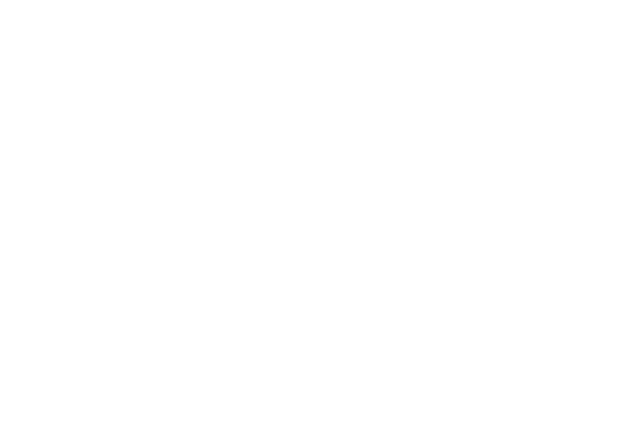
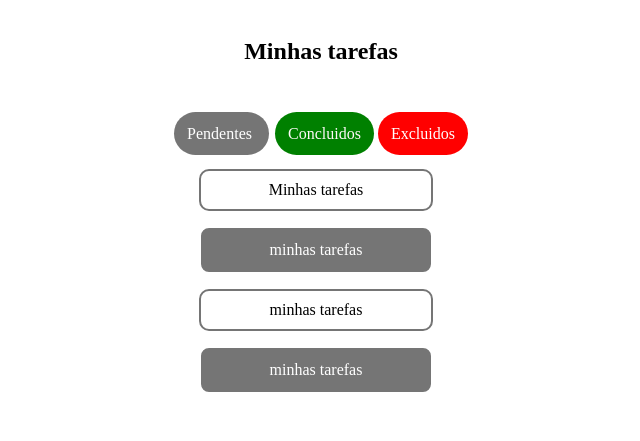
Before and after one commit to raphadorneles10/dw-t23, a plain HTML site: page influensers/pendentes.html in a window 1280 px wide. Shown: the whole page, without its empty margins (319-959 px from the left). Drawn offline with Linux system fonts and the light colour scheme.

Commit message:
Add files via upload

```diff
--- /dev/null
+++ b/influensers/concluidas.css
@@ -0,0 +1,99 @@
+html {
+    text-align: center;
+
+}
+
+h1 {
+    margin-bottom: 40px;
+
+
+}
+
+.Pendentes:hover {
+    background-color: rgb(49, 49, 49);
+    transition: 0.2 ease-in-out;
+}
+
+.Concluidos:hover {
+    background-color: rgb(0, 51, 0);
+    transition: 0.2 ease-in-out;
+}
+
+.Excluidos:hover {
+    background-color: rgb(65, 0, 0);
+    transition: 0.2 ease-in-out;
+
+}
+
+
+
+
+
+.Pendentes {
+
+    color: rgb(255, 255, 255);
+    background-color: rgb(117, 117, 117);
+    border-radius: 80px;
+    border: 80px;
+    padding: 13px;
+    margin-right: 6px;
+    text-decoration: none;
+
+}
+
+.Concluidos {
+    color: rgb(255, 249, 249);
+    background-color: green;
+    border-radius: 80px;
+    border: 80px;
+    padding: 13px;
+    text-decoration: none;
+}
+
+.Excluidos {
+    color: rgb(255, 255, 255);
+    background-color: red;
+    border-radius: 80px;
+    padding: 13px;
+    border: 80px;
+    text-decoration: none;
+
+}
+
+li:nth-child(even) {
+    background-color: green;
+    border-radius: 10px;
+    color: white;
+    padding: 13px;
+    border: 2px solid;
+
+
+
+
+}
+
+li {
+    cursor: default;
+    transition: 0.2s ease-in-out;
+    padding: 10px;
+    border: green;
+    border: 2px solid green;
+    border-radius: 10px;
+    margin-bottom: 15px;
+
+}
+
+ul {
+    list-style: none;
+    margin-left: 450px;
+    margin-right: 500px;
+}
+
+li:hover {
+    transform: scale(1.1);
+}
+nav{
+
+    padding: 10px;
+
+    }
--- a/influensers/estilos.css
+++ b/influensers/estilos.css
@@ -1,40 +1,97 @@
-html{
-text-align: center;
+html {
+  text-align: center;
+
+}
+
+h1 {
+  margin-bottom: 40px;
+
+}
+
+.Pendentes:hover {
+  background-color: rgb(49, 49, 49);
+  transition: 0.2 ease-in-out;
+  cursor: pointer;
+}
+
+.Concluidos:hover {
+  background-color: rgb(0, 51, 0);
+  transition: 0.2 ease-in-out;
+  cursor: pointer;
+}
+
+.Excluidos:hover {
+  background-color: rgb(65, 0, 0);
+  transition: 0.2 ease-in-out;
+  cursor: pointer;
+}
+
+.Pendentes {
+
+  color: rgb(255, 255, 255);
+  background-color: rgb(117, 117, 117);
+  border-radius: 80px;
+  border: 80px;
+  padding: 13px;
+  margin-right: 6px;
+  text-decoration: none;
+
+}
+
+.Concluidos {
+  color: rgb(255, 249, 249);
+  background-color: green;
+  border-radius: 80px;
+  border: 80px;
+  padding: 13px;
+  text-decoration: none;
+}
+
+.Excluidos {
+  color: rgb(255, 255, 255);
+  background-color: red;
+  border-radius: 80px;
+  padding: 13px;
+  border: 80px;
+  text-decoration: none;
+}
+
+li:nth-child(even) {
+  background-color: rgb(117, 117, 117);
+  border-radius: 10px;
+  color: white;
+  padding: 13px;
+  border: 2px solid;
+
+
 
 
 }
 
-
-a{
-  padding: 12px;
-color: rgb(0, 0, 0);
+li {
+  cursor: default;
+  transition: 0.2s ease-in-out;
+ padding: 10px;
+  border: rgb(117, 117, 117);
+  border: 2px solid rgb(117, 117, 117);
+  border-radius: 10px;
+  margin-bottom: 15px;
+}
 
 
+
+ul {
+  list-style: none;
+  margin-left: 450px;
+  margin-right: 500px;
 }
- .C{
-  background-color: #0CA789;
-  border: none;
-  border-radius: 70px;
-  margin: 8px;
-  margin: 8px;
 
+li:hover {
+  transform: scale(1.1);
 
- }
+}
+nav{
 
- .E{
-background-color: #EB4045;
-border: none;
-border-radius: 70px;
-margin: 8px;
+padding: 10px;
 
-
- }
-
- .P{
-background-color: rgb(167, 162, 162);
-border: none;
-border-radius: 70px;
-margin: 8px;
-
-
- }
+}
--- /dev/null
+++ b/influensers/excluidos.css
@@ -0,0 +1,100 @@
+html {
+    text-align: center;
+
+}
+
+h1 {
+    margin-bottom: 40px;
+
+}
+
+.Pendentes:hover {
+    background-color: rgb(49, 49, 49);
+    transition: 0.2 ease-in-out;
+}
+
+.Concluidos:hover {
+    background-color: rgb(0, 51, 0);
+    transition: 0.2 ease-in-out;
+}
+
+.Excluidos:hover {
+    background-color: rgb(65, 0, 0);
+    transition: 0.2 ease-in-out;
+}
+
+
+
+
+.Pendentes {
+
+    color: rgb(255, 255, 255);
+    background-color: rgb(117, 117, 117);
+    border-radius: 80px;
+    border: 80px;
+    padding: 13px;
+    margin-right: 6px;
+    text-decoration: none;
+}
+
+.Concluidos {
+    color: rgb(255, 249, 249);
+    background-color: green;
+    border-radius: 80px;
+    border: 80px;
+    padding: 13px;
+    text-decoration: none;
+}
+
+.Excluidos {
+    color: rgb(255, 255, 255);
+    background-color: red;
+    border-radius: 80px;
+    padding: 13px;
+    border: 80px;
+    text-decoration: none;
+
+}
+
+li:nth-child(even) {
+    background-color: rgb(255, 0, 0);
+    border-radius: 10px;
+    color: rgb(255, 255, 255);
+    padding: 10px;
+
+    border: 2px solid;
+
+
+
+
+
+}
+
+li {
+    cursor: default;
+    transition: 0.2s ease-in-out;
+    padding: 10px;
+    border: red;
+    border: 2px solid red;
+    border-radius: 10px;
+    margin-bottom: 15px;
+
+}
+
+
+ul {
+    list-style: none;
+    margin-left: 450px;
+    margin-right: 500px;
+}
+
+li:hover {
+    transform: scale(1.1);
+}
+
+nav{
+padding: 15px;
+
+
+
+}
--- a/influensers/pendentes.html
+++ b/influensers/pendentes.html
@@ -0,0 +1,44 @@
+<!DOCTYPE html>
+<html lang="br">
+
+<head>
+  <meta charset="UTF-8">
+  <meta http-equiv="X-UA-Compatible" content="IE=edge">
+  <meta name="viewport" content="width=device-width, initial-scale=1.0">
+  <title>Minha agenda</title>
+  <link rel="stylesheet" href="estilos.css">
+</head>
+
+<body>
+
+  <nav>
+    <h1>Minhas tarefas</h1>
+  </nav>
+
+  <nav>
+
+    <a class="Pendentes" href="pendentes.html"> Pendentes </a>
+
+    <a class="Concluidos" href="concluidas.html">Concluidos</a>
+
+    <a class="Excluidos" href="excluidos.html">Excluidos</a>
+
+
+    <nav>
+      <div>
+        <ul>
+          <li>Minhas tarefas</li>
+          <li>minhas tarefas</li>
+          <li>minhas tarefas</li>
+          <li>minhas tarefas</li>
+        </ul>
+      </div>
+
+
+
+
+
+
+</body>
+
+</html>
```
Also changed, not shown: influensers/concluidas.html (+35 -0 lines), influensers/excluidos.html (+35 -0 lines).
